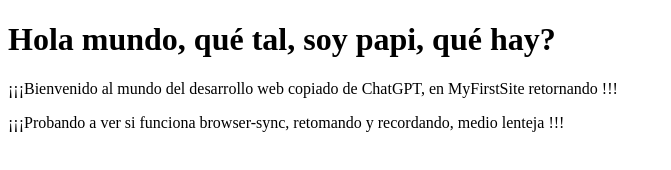
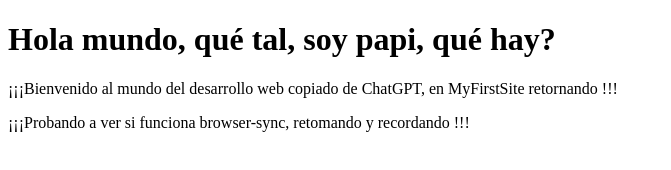
Before and after one commit to Maxhaberman/maxhaberman.github.io, a plain HTML site: page MyFirstSite/index.html in a window 1280 px wide. Shown: the whole page, without its empty margins (0-671 px from the left). Drawn offline with Linux system fonts and the light colour scheme.

Commit message:
Update index.html

```diff
--- a/MyFirstSite/index.html
+++ b/MyFirstSite/index.html
@@ -9,6 +9,6 @@
 
     <h1>Hola mundo, qué tal, soy papi, qué hay?</h1>
     <p>¡¡¡Bienvenido al mundo del desarrollo web copiado de ChatGPT, en MyFirstSite retornando !!!</p>
-    <p>¡¡¡Probando a ver si funciona browser-sync, retomando y recordando, medio lenteja !!!</p>
+    <p>¡¡¡Probando a ver si funciona browser-sync, retomando y recordando !!!</p>
 </body>
 </html>
```
